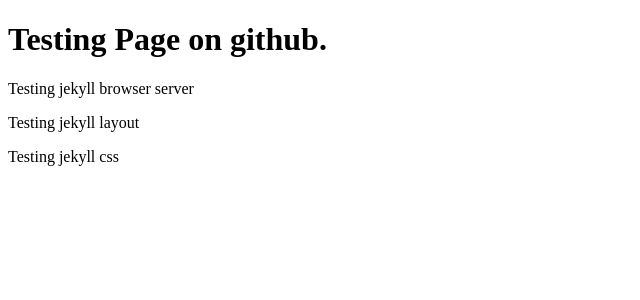
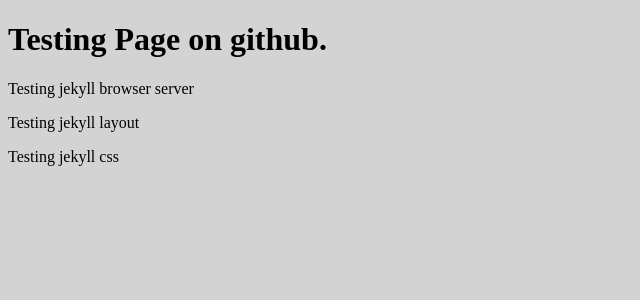
Before and after one commit to Hank-Tsou/Hank-Tsou, a Jekyll site: the page built from index.html, in a window 1280 px wide. Shown: the top 300 px of the page, without its empty margins (0-640 px from the left). Built offline with Jekyll 4.4.1, drawn with Linux system fonts in a browser that asks for light colours; Markdown is read by kramdown in place of the engine named in the settings.

Commit message:
connect css

```diff
--- a/_layouts/default.html
+++ b/_layouts/default.html
@@ -4,7 +4,8 @@
     <head>
         <meta charset="utf-8">
         <title>Hank's personal website</title>
-        <link rel="stylesheet" href="{{site.baseurl}}css/main.css">
+        <link href="{{site.baseurl}}css/main.css" rel="stylesheet" >
+        <link href="css/main.css" rel="stylesheet" >
     </head>
     <body>
       {{content}}
--- a/css/main.css
+++ b/css/main.css
@@ -1,3 +1,3 @@
 html{
-  background-color: lightblue
+  background-color: lightgray
 }
```
